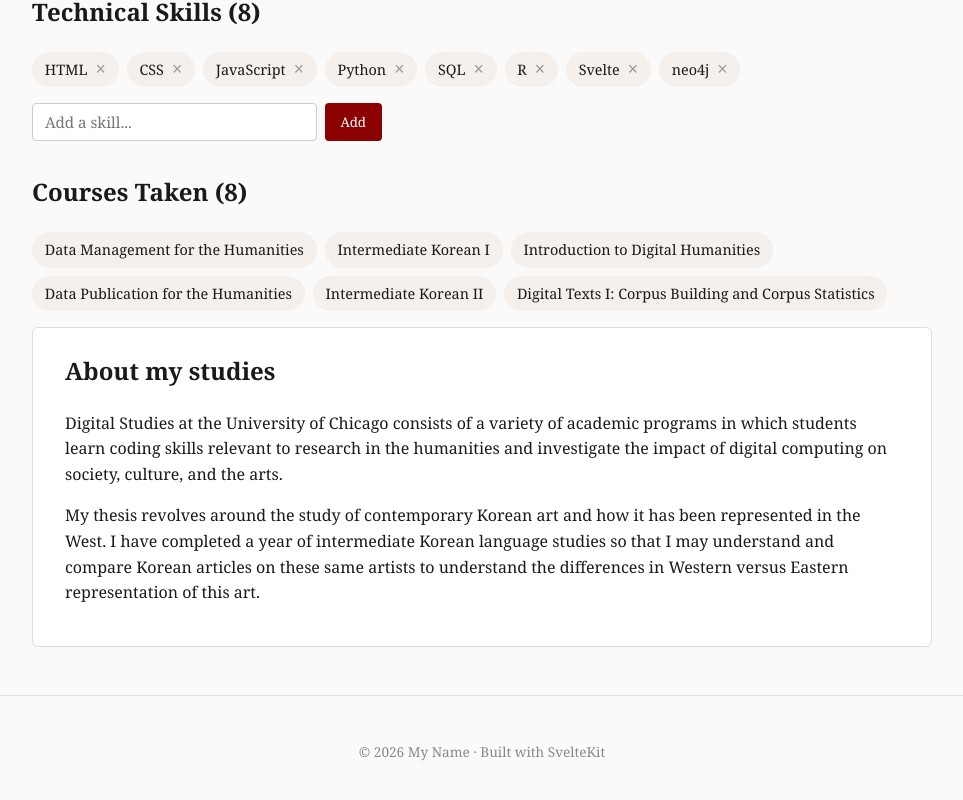
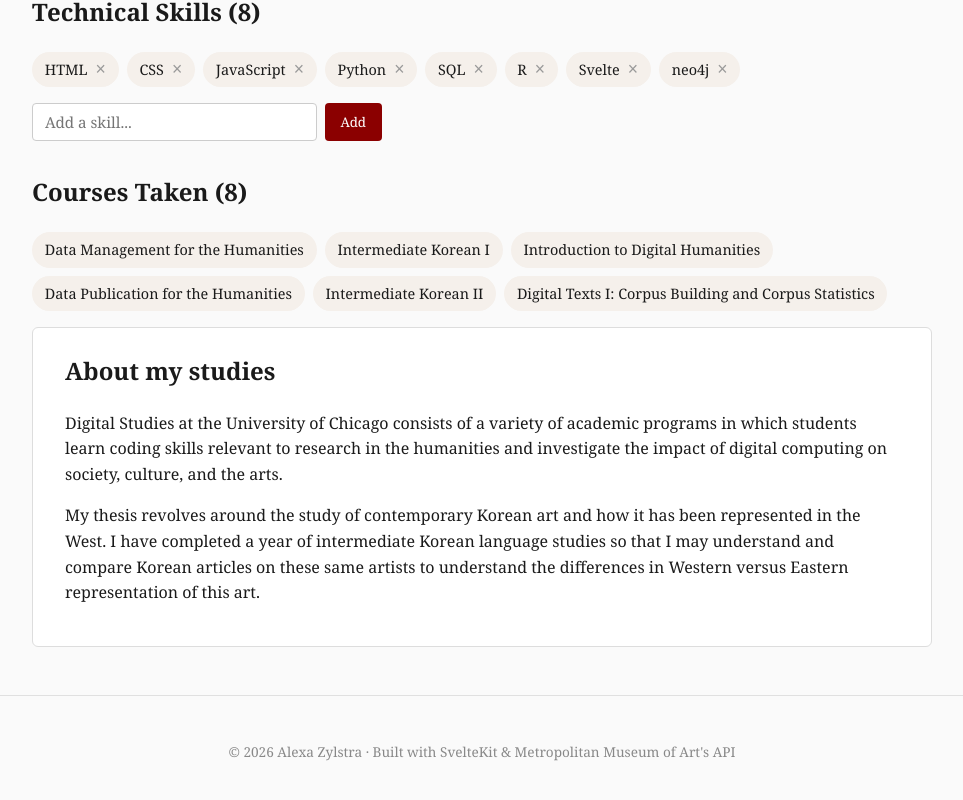
Before and after one commit to a-zylstra/personal_page_data_pub, a SvelteKit app: page /about in a window 1280 px wide. Shown: the part 320-1120 px from the top of the page, without its empty margins (158-1121 px from the left). Built offline with nearby package versions, Linux system fonts and the light colour scheme.

Commit message:
fixed footer

```diff
--- a/src/routes/+layout.svelte
+++ b/src/routes/+layout.svelte
@@ -56,7 +56,7 @@
   matches the current URL. This is the "picture" in the "frame."
 -->
 <main>{@render children()}</main>
-<footer><p>© 2026 My Name · Built with SvelteKit</p></footer>
+<footer><p>© 2026 Alexa Zylstra · Built with SvelteKit & Metropolitan Museum of Art's API</p></footer>
 
 <style>
 	:global(body) {
```
